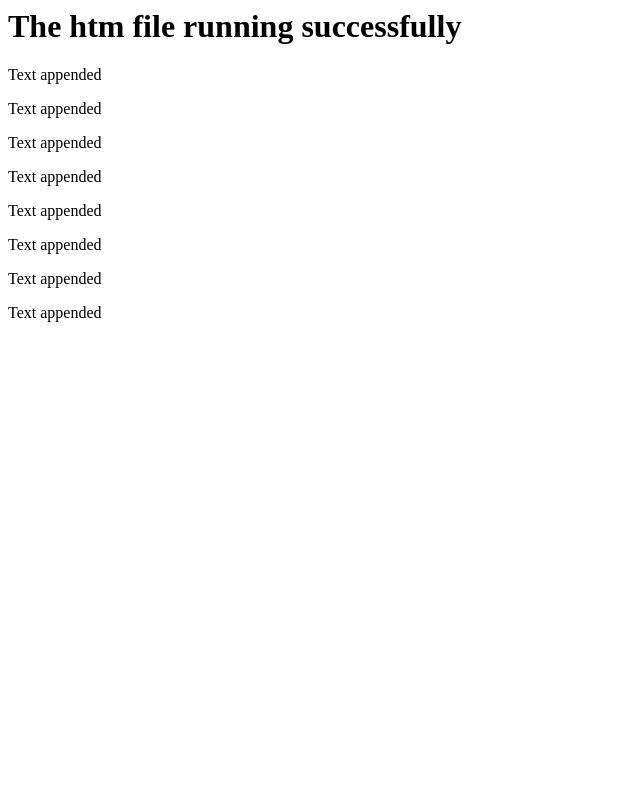
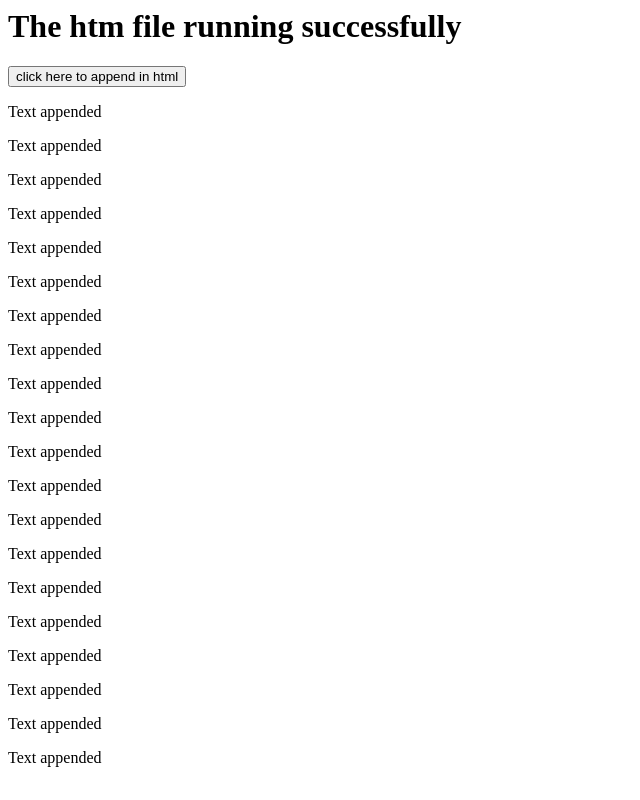
Before and after one commit to gnanavel001/Nodejs, a website: page Pages/index.html in a window 1280 px wide. Shown: the whole page, without its empty margins (0-640 px from the left). Drawn offline with Linux system fonts and the light colour scheme.

Commit message:
Nodejs pratise

```diff
--- a/Pages/index.html
+++ b/Pages/index.html
@@ -12,4 +12,25 @@
 </html> -->
 
 <h1>The htm file running successfully</h1>
-<p> Text appended </p><p> Text appended </p><p> Text appended </p><p> Text appended </p><p> Text appended </p><p> Text appended </p><p> Text appended </p><p> Text appended </p>
+<pre readonly class="event-log"></pre>
+<button class="appendhtml">click here to append in html</button>
+<p>Text appended</p>
+<p>Text appended</p>
+<p>Text appended</p>
+<p>Text appended</p>
+<p>Text appended</p>
+<p>Text appended</p>
+<p>Text appended</p>
+<p>Text appended</p>
+<p>Text appended</p>
+<p>Text appended</p>
+<p>Text appended</p>
+<p>Text appended</p>
+<p>Text appended</p>
+<p>Text appended</p>
+<p>Text appended</p>
+<p>Text appended</p>
+<p>Text appended</p>
+<p>Text appended</p>
+<p>Text appended</p>
+<p>Text appended</p>
--- a/main.js
+++ b/main.js
@@ -1,5 +1,5 @@
 const express = require("express");
-const { write } = require("fs");
+const { write, read } = require("fs");
 const app = express();
 const PORT = 3001;
 
--- a/package.json
+++ b/package.json
@@ -2,7 +2,7 @@
   "name": "nodejs",
   "version": "1.0.0",
   "description": "",
-  "main": "main.js",
+  "main": "index.js",
   "dependencies": {
     "abbrev": "^1.1.1",
     "anymatch": "^3.1.3",
@@ -40,7 +40,7 @@
     "undefsafe": "^2.0.5"
   },
   "scripts": {
-    "dev": "nodemon main.js"
+    "dev": "nodemon index.js"
   },
   "repository": {
     "type": "git",
```
Also changed, not shown: index.js (+8 -5 lines).
